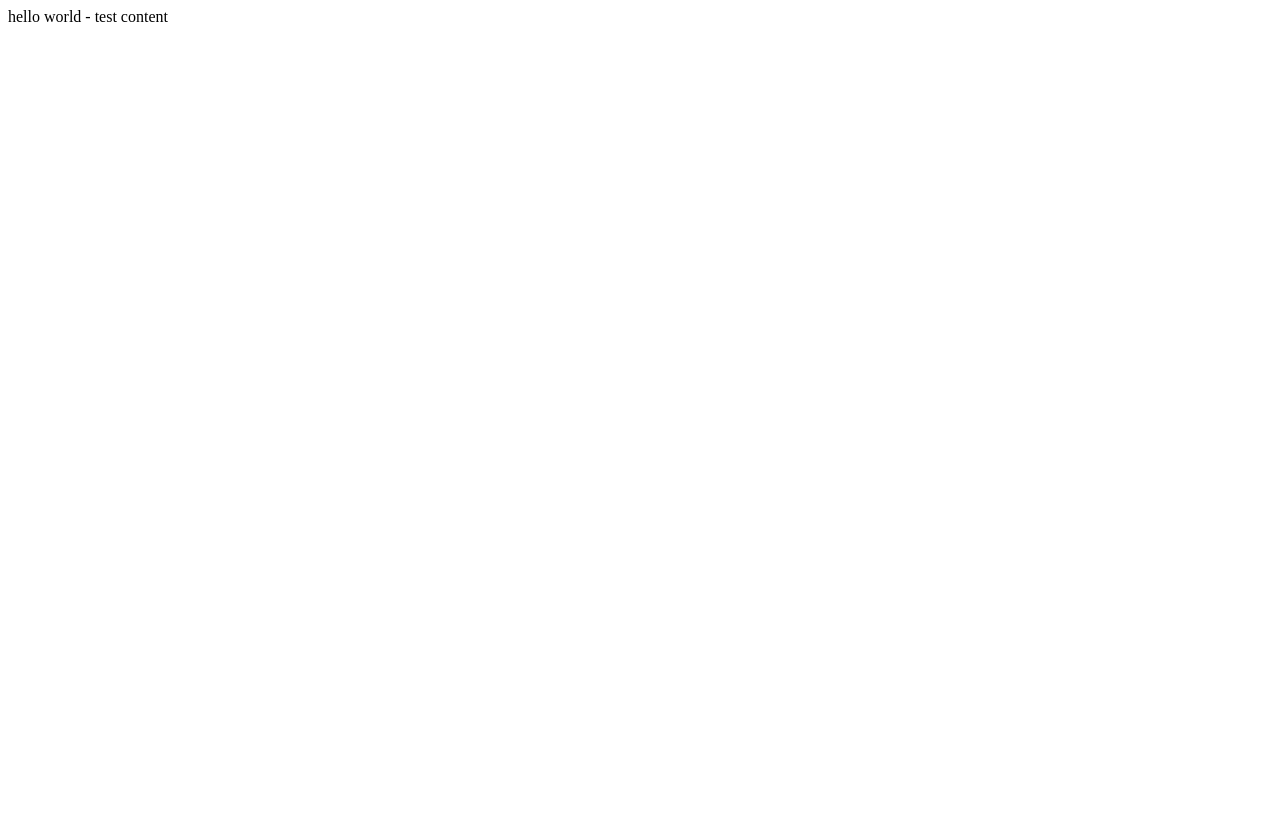
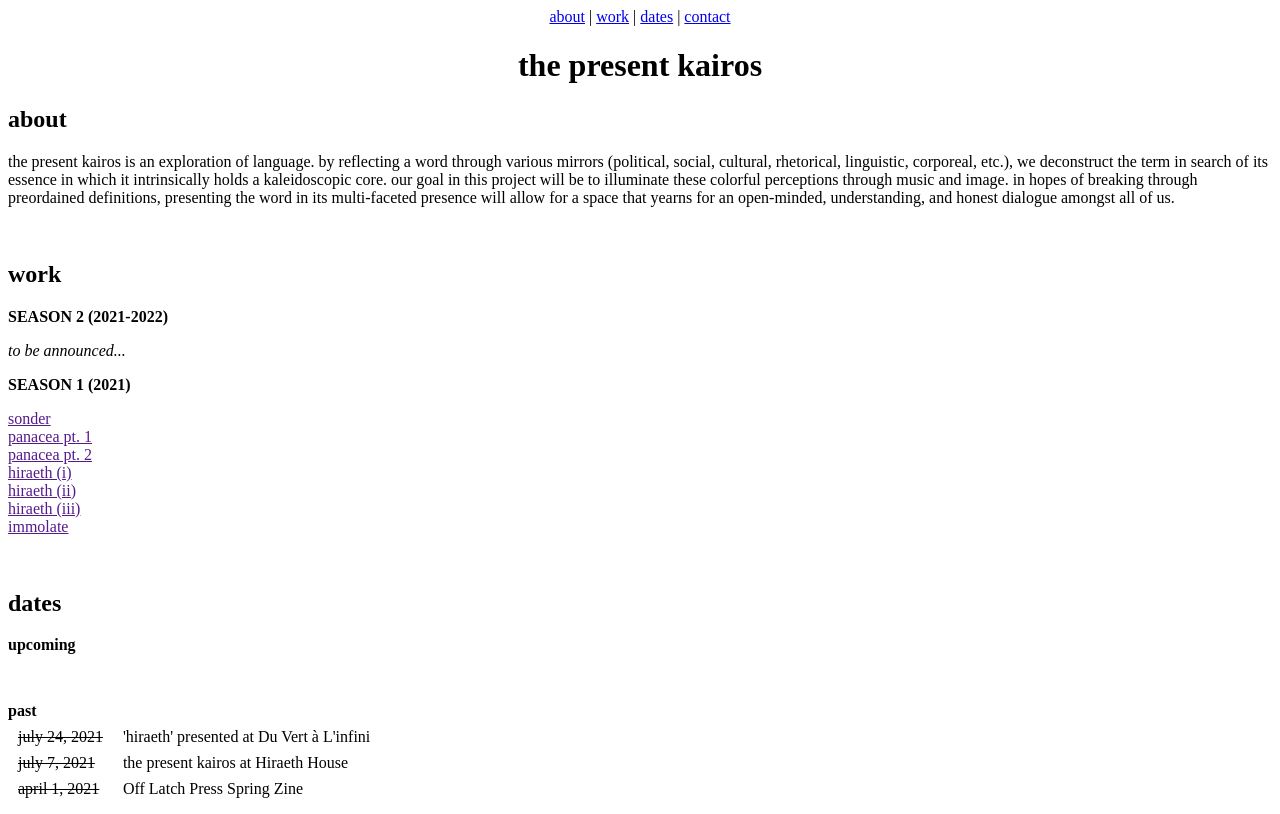
Before and after one commit to danlanga/thepresentkairos-homepage, a plain HTML site: page index.html in a window 1280 px wide. Drawn offline with Linux system fonts and the light colour scheme.

Commit message:
added first content

```diff
--- /dev/null
+++ b/index.css
@@ -0,0 +1,19 @@
+.centered-text {
+	text-align: center;
+}
+
+.date-wrapper .column > * {
+	margin: 8px 0 8px 10px;
+}
+
+.past .date {
+	text-decoration: line-through;
+}
+
+.date-wrapper {
+	display: flex;
+}
+
+.date-wrapper .column:nth-of-type(1) {
+	margin-right: 10px;
+}
--- a/index.html
+++ b/index.html
@@ -1,4 +1,92 @@
 <html>
-<head></head>
-<body>hello world - test content</body>
+<head>
+	<link rel="stylesheet" href="./index.css">
+</head>
+
+<body>
+	<div id = "menue" align = "middle">
+		<a href="thepresentkairos.com/index.htm#about">about</a> |
+		<a href="thepresentkairos.com/index.htm#work">work</a> |
+		<a href="thepresentkairos.com/index.htm#dates">dates</a> |
+		<a href="thepresentkairos.com/index.htm#contact">contact</a>
+	</div>
+	<!-- Title Goes Here -->
+	<div>
+		<p><h1 class="centered-text">the present kairos</h1></p>
+	</div>
+	<!-- Image/Logo goes here -->
+
+	<!-- about section -->
+	<div id ="about">
+		<p><h2>about</h2></p>
+		<p>the present kairos is an exploration of language. by reflecting a word through various mirrors (political, social, cultural, rhetorical, linguistic, corporeal, etc.), we deconstruct the term in search of its essence in which it intrinsically holds a kaleidoscopic core. our goal in this project will be to illuminate these colorful perceptions through music and image. in hopes of breaking through preordained definitions, presenting the word in its multi-faceted presence will allow for a space that yearns for an open-minded, understanding, and honest dialogue amongst all of us.</p>
+	</div>
+	<br>
+	<!-- work/portfolio section (links to socials) -->
+	<div id = "work">
+		<p><h2>work</h2></p>
+
+		<p><b>SEASON 2 (2021-2022)</b></p>
+		<p><i>to be announced...</i></p>
+
+		<p><b>SEASON 1 (2021)</b></p>
+		<p>
+			<a href="">sonder</a><br>
+			<a href="">panacea pt. 1</a><br>
+			<a href="">panacea pt. 2</a><br>
+			<a href="">hiraeth (i)</a><br>
+			<a href="">hiraeth (ii)</a><br>
+			<a href="">hiraeth (iii)</a><br>
+			<a href="">immolate</a><br>
+
+		</p>
+
+	</div>
+	<br>
+	<!-- dates (past and future) -->
+	<div id = "dates">
+		<h2>dates</h2>
+
+		<div class="upcoming">
+			<p><b>upcoming</b></p>
+			<div class="date-wrapper">
+				<p class="date"></p>
+			</div>
+		</div>
+
+
+		<div class="past">
+			<b>past</b>
+			<div class="date-wrapper">
+				<div class="column">
+					<p class="date">
+						july 24, 2021
+					</p>
+					<p class="date">
+						july 7, 2021
+					</p>
+					<p class="date">
+						april 1, 2021
+					</p>
+				</div>
+				<div class="column">
+					<p class="location">
+						'hiraeth' presented at Du Vert à L'infini
+					</p>
+					<p class="location">
+						the present kairos at Hiraeth House
+					</p>
+					<p class="location">
+						Off Latch Press Spring Zine
+					</p>
+				</div>
+			</div>
+		</div>
+
+
+	</div>
+	<!-- contact section (email, mailing list sign up, social links) -->
+
+	<!-- footer -->
+</body>
 </html>
```
